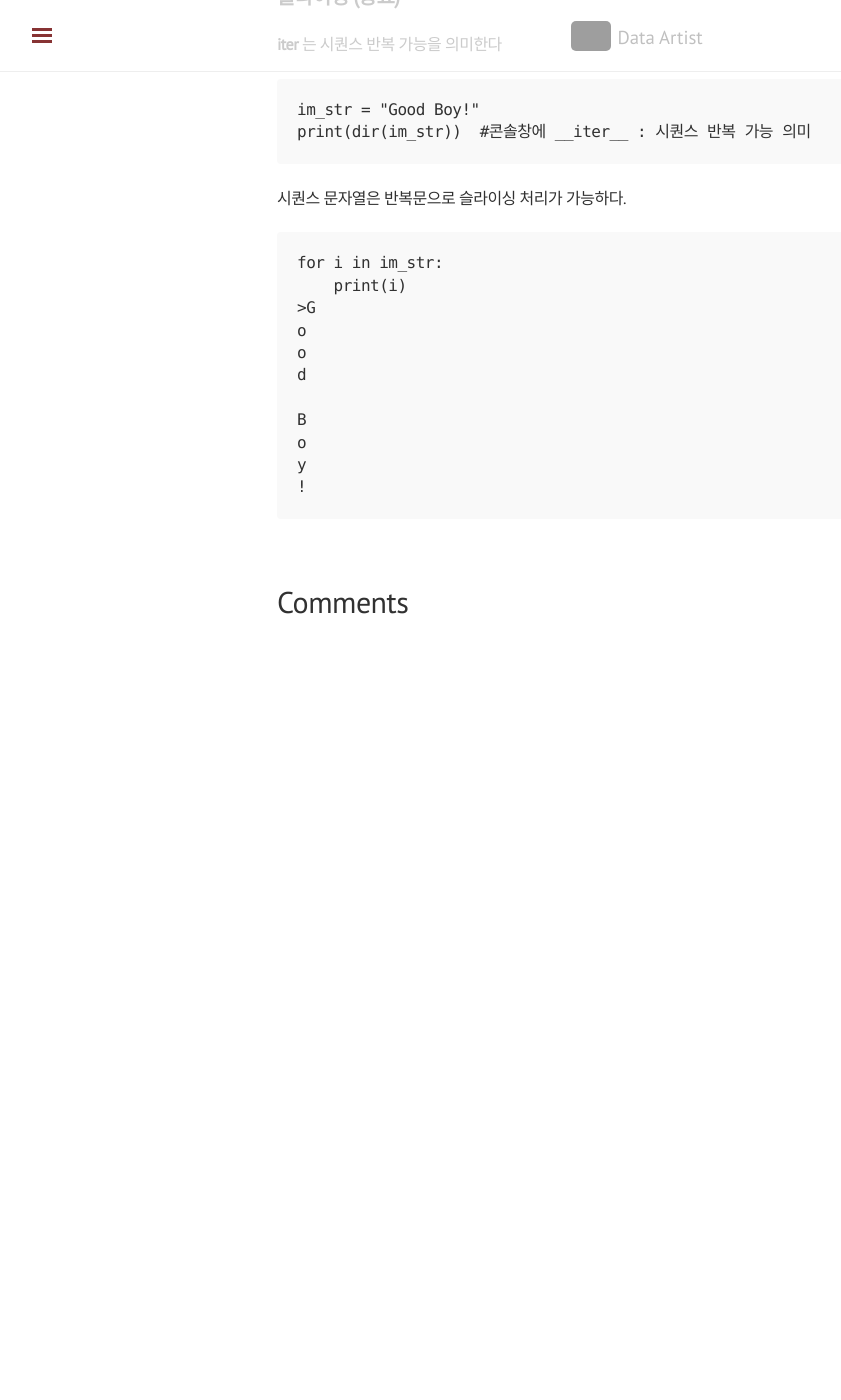
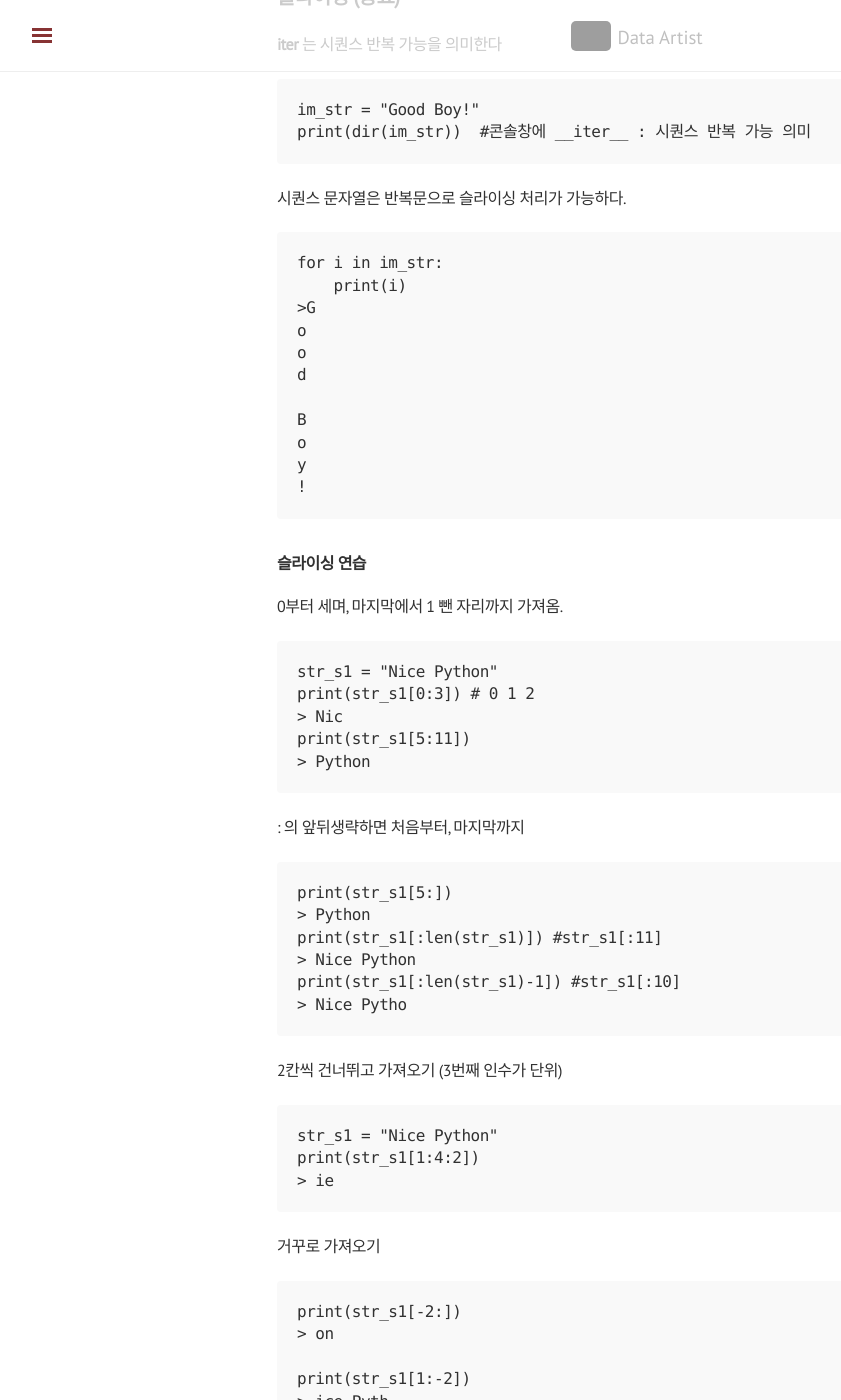
Before and after one commit to shanny924/shanny924.github.io, a Jekyll site: the page built from _posts/2020-03-22-python#3.md, in a window 1280 px wide and 1400 px high, scrolled down 5785 px. Shown: the whole window, without its empty margins (3-844 px from the left). Built offline with Jekyll 4.4.1, drawn with Linux system fonts in a browser that asks for light colours; nearby versions of some CDN libraries; comment, search, counter and statistics services are not loaded; before the commit the page ends 6415 px from its top, so only the background shows below that; some of the changed text lies outside the part shown; grey boxes are pictures that could not be loaded.

Commit message:
Update 2020-03-22-python#3.md

````diff
--- a/_posts/2020-03-22-python#3.md
+++ b/_posts/2020-03-22-python#3.md
@@ -1,6 +1,6 @@
 ---
 layout: post
-title: ' [Python] # 3 Python 자료형 '
+title: ' [Python] # 3 Python 자료형 (숫자,문자형)'
 category : [Python]
 tag: [배운것 정리]
 ---
@@ -261,3 +261,65 @@
 y
 !
 ```
+### 슬라이싱 연습
+
+0부터 세며, 마지막에서 1 뺀 자리까지 가져옴.
+
+```
+str_s1 = "Nice Python"
+print(str_s1[0:3]) # 0 1 2
+> Nic
+print(str_s1[5:11])
+> Python
+```
+
+: 의 앞뒤생략하면 처음부터, 마지막까지
+
+```
+print(str_s1[5:])
+> Python
+print(str_s1[:len(str_s1)]) #str_s1[:11]
+> Nice Python
+print(str_s1[:len(str_s1)-1]) #str_s1[:10]
+> Nice Pytho
+```
+
+2칸씩 건너뛰고 가져오기 (3번째 인수가 단위)
+
+```
+str_s1 = "Nice Python"
+print(str_s1[1:4:2])
+> ie
+```
+
+거꾸로 가져오기
+
+```
+print(str_s1[-2:])
+> on
+
+print(str_s1[1:-2])
+> ice Pyth
+```
+
+처음부터 끝까지  N칸 간격으로 가져오기
+
+```
+print(str_s1[::2])
+> Nc yhn
+
+print(str_s1[::-1]) # 거꾸로!
+> nohtyP eciN
+```
+
+## 아스키 코드 (유니코드)
+
+컴퓨터는 문자를 숫자로 저장해놓고 불러옴
+
+```
+a = 'z'
+print(ord(a)) #아스키코드로
+> 122
+print(chr(122)) #문자로
+> z
+```
````
